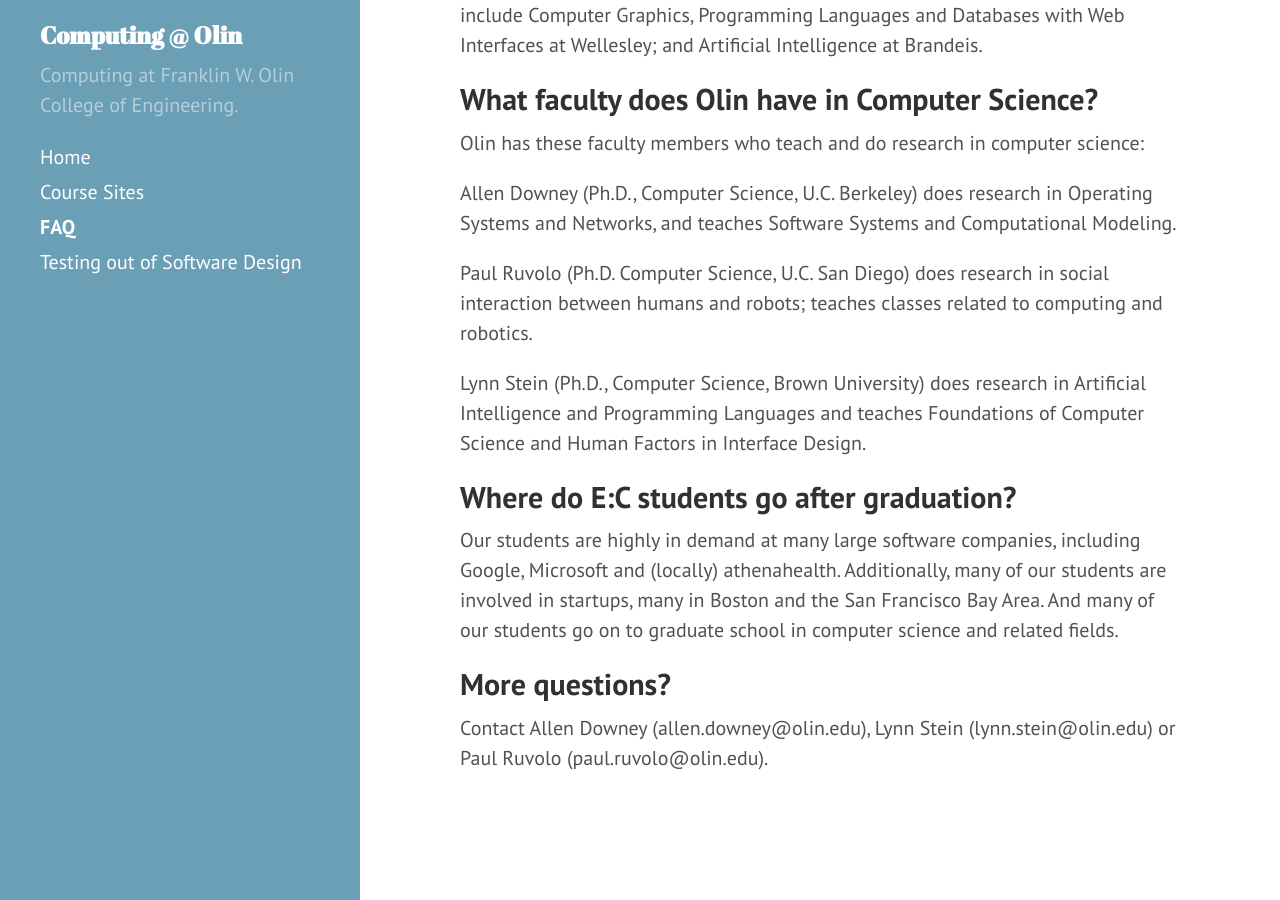
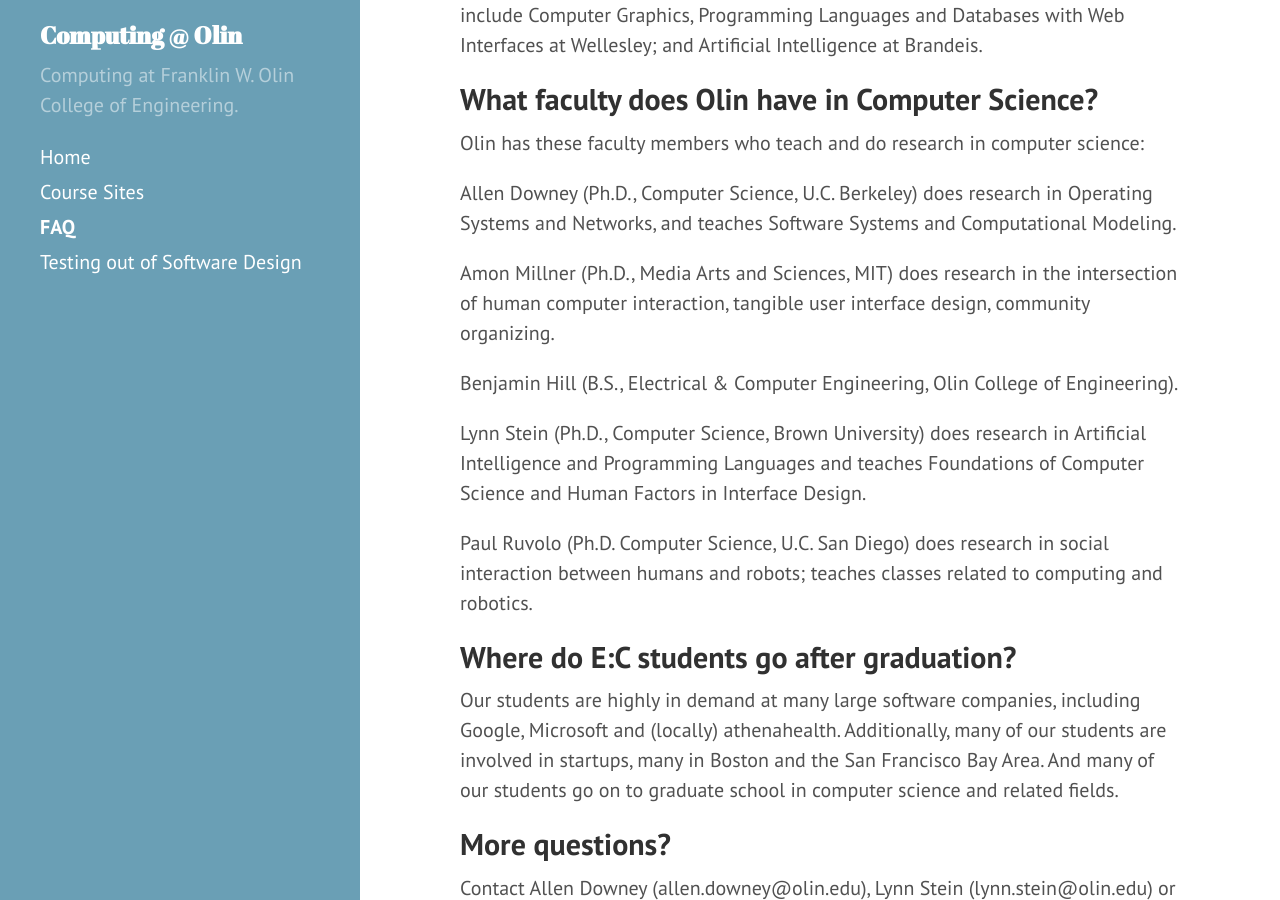
Before and after one commit to olin-computing/olin-computing.github.io, a Jekyll site: the page built from faq.md, in a window 1280 px wide and 900 px high, scrolled down 3330 px. Built offline with Jekyll 4.4.1, drawn with Linux system fonts in a browser that asks for light colours.

Commit message:
add Amon, Ben Hill to faculty list

```diff
--- a/_data/faculty.yml
+++ b/_data/faculty.yml
@@ -9,3 +9,10 @@
 - name: Lynn Stein
   education: Ph.D., Computer Science, Brown University
   research: Artificial Intelligence and Programming Languages and teaches Foundations of Computer Science and Human Factors in Interface Design
+
+- name: Amon Millner
+  education: Ph.D., Media Arts and Sciences, MIT
+  research: the intersection of human computer interaction, tangible user interface design, community organizing
+
+- name: Benjamin Hill
+  education: B.S., Electrical & Computer Engineering, Olin College of Engineering
--- a/faq.md
+++ b/faq.md
@@ -79,8 +79,9 @@ Many of our students take one or more additional computing classes at our partne
 Olin has these faculty members who teach and do research in computer science:
 
 {% comment %} course data is in _data/faculty.yml {% endcomment %}
-{% for person in site.data.faculty %}
-  <p>{{person.name}} ({{person.education}}) does research in {{person.research}}.</p>
+{% assign faculty = site.data.faculty | sort: 'name' %}
+{% for person in faculty %}
+  <p>{{person.name}} ({{person.education}}){% if person.research %} does research in {{person.research}}{% endif %}.</p>
 {% endfor %}
 
 ## Where do E:C students go after graduation?
```
